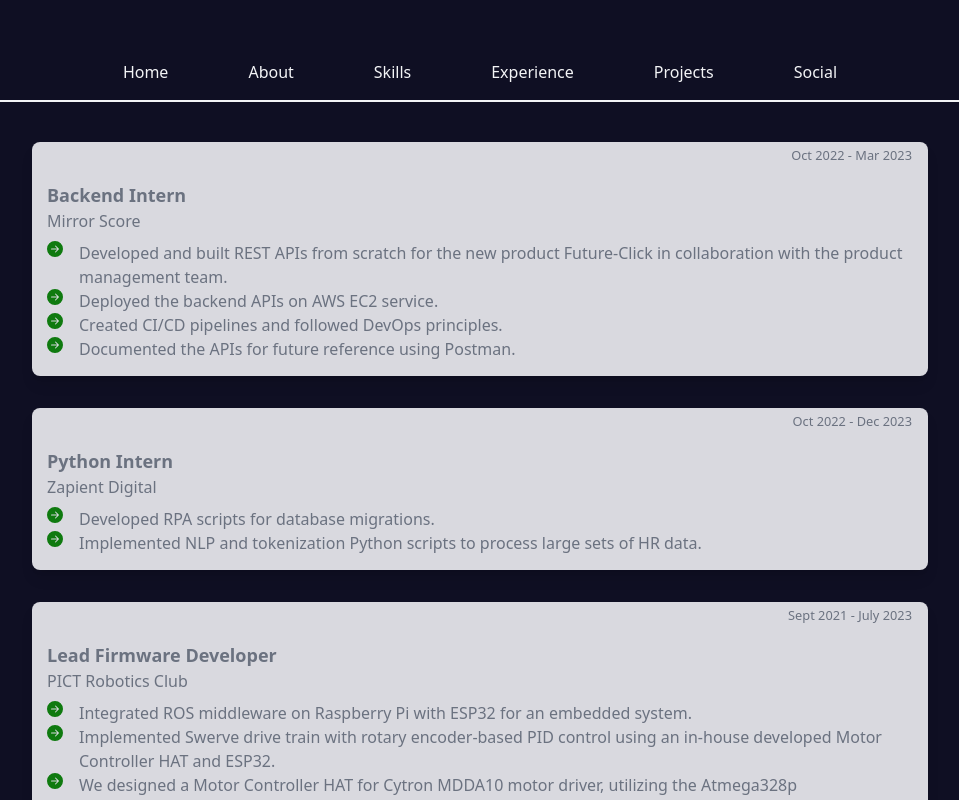
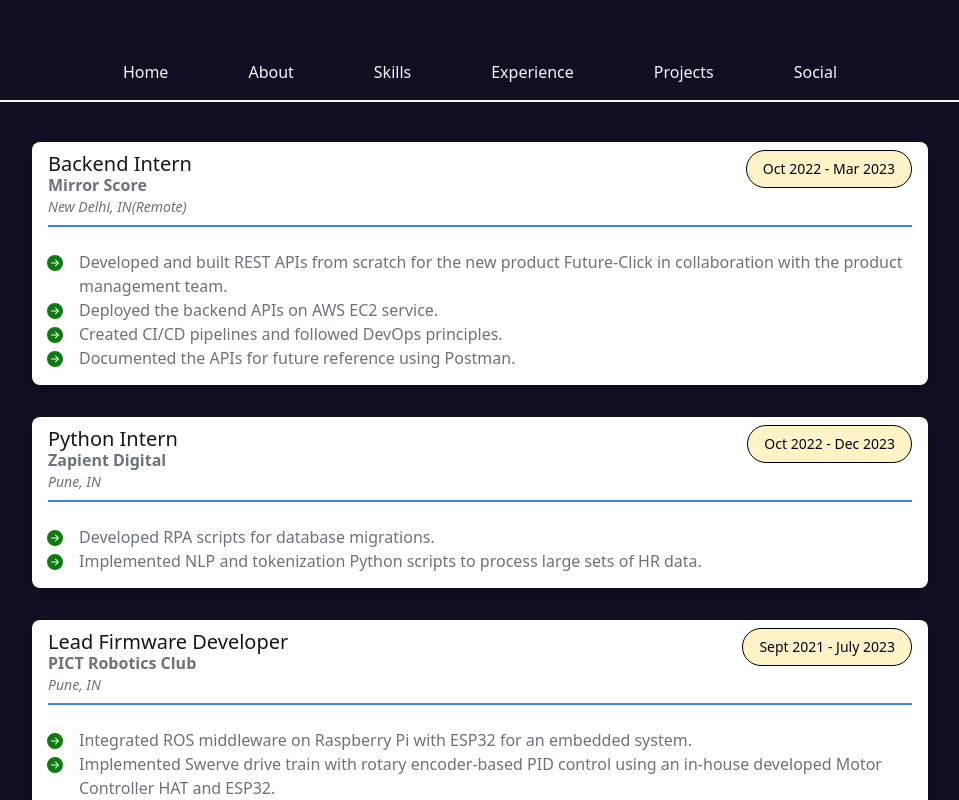
Before and after one commit to Chandolkar001/shreyaschandolkar, a Next.js app: page /experience in a window 1280 px wide. Shown: the top 800 px of the page, without its empty margins (160-1119 px from the left). Built offline with nearby package versions, Linux system fonts and the light colour scheme.

Commit message:
exp & proj done!

```diff
--- a/_data/exp.js
+++ b/_data/exp.js
@@ -45,7 +45,7 @@
 
     {
         name: 'PICT IEEE Student Branch',
-        years: 'February 2021 - August 2023',
+        years: 'Feb 2021 - Aug 2023',
         position: 'Tech Head',
         type: 'Volunteer',
         place: 'Pune, IN',
@@ -58,7 +58,7 @@
     },
     {
         name: 'Pune Institute of Computer Technology, Pune',
-        years: 'August 2020 - August 2024',
+        years: 'Aug 2020 - Aug 2024',
         position: 'Engineering',
         type: 'Undergraduate',
         place: 'Pune, IN',
--- a/_data/project.js
+++ b/_data/project.js
@@ -26,7 +26,7 @@
             'CSS',
         ],
         desc: [
-            "A online web platform which hosts programming contests with questions on topics like Data Structures and Algorithms and tests the paricipants code against test cases and checks the correctness of the code.",
+            "An online web platform which hosts programming contests with questions on topics like Data Structures and Algorithms and tests the paricipants code against test cases and checks the correctness of the code.",
             "It runs code in a sandboxed environment and limits the system calls of the code and applies time and memory limits to it according to the given constraints.",
         ]
     },
--- a/app/experience/exp.css
+++ /dev/null
@@ -1,22 +0,0 @@
-/* ExperienceCard.css */
-
-.experience-card {
-    max-width: 400px;
-    margin: 0 auto;
-  }
-
-  .card-title {
-    font-size: 1.25rem; /* Increase font size for title */
-  }
-
-  .card-header {
-    display: flex;
-    justify-content: space-between;
-    align-items: center;
-    border: none;
-  }
-
-  .card-subtitle {
-    font-weight: lighter; /* Use a lighter font weight for company name */
-    margin-top: -5px; /* Adjust as needed for spacing */
-  }
--- a/app/experience/expData.jsx
+++ b/app/experience/expData.jsx
@@ -1,16 +1,25 @@
 import React from 'react';
 import { BsArrowRightCircleFill } from "react-icons/bs";
-import { Box, Heading, Text, Flex, List, ListItem, ListIcon } from '@chakra-ui/react';
 
-export default function ExpData ({ title, company, location, duration, description }) {
+export default function ExpData ({ title, company, location, duration, description, type, href }) {
   return (
 <div className="job-card">
-      <div className="card-header text-right mx-4">
-        <small>{duration}</small>
+      <div className='flex justify-between'>
+        <span className='mx-4 mt-2'>
+        <div className="job-card-title text-neutral-900 text-xl">{title}</div>
+        <h6 className="card-subtitle text-muted">{company}</h6>
+        <h6 className='text-sm mb-2 italic'>{location}</h6>
+        </span>
+        <span>
+        <div className="job-card-date">
+        {duration}
+        </div>
+        </span>
+
       </div>
+      <div class="border-b-2 mx-4 border-blue-500 mb-2 flex-grow"></div>
+
       <div className="card-body">
-        <h5 className="card-title">{title}</h5>
-        <h6 className="card-subtitle mb-2 text-muted">{company}</h6>
         <ul className="list-group">
           {description.map((point, index) => (
             <li className="job-items" key={index}>
--- a/app/experience/page.jsx
+++ b/app/experience/page.jsx
@@ -12,6 +12,8 @@
           location={experience.place}
           duration={experience.years}
           description={experience.desc}
+          type={experience.type}
+          href={experience.href}
         />
       ))}
     </div>
--- a/app/globals.css
+++ b/app/globals.css
@@ -190,7 +190,7 @@
     max-w-5xl;
 
   margin-left: auto;
-  background-color: #d9d9df;
+  background-color: #ffffff;
   margin-right: auto;
   height: 100%;
 }
@@ -265,7 +265,7 @@
     overflow-hidden
     mb-8;
 
-  background-color: #d9d9df;
+  background-color: #ffffff;
 }
 
 .job-info {
@@ -280,6 +280,7 @@
 
 .arrow{
   color: #0f7a0f;
+  margin-top: 5px;
 }
 
 .job-content{
@@ -288,10 +289,36 @@
     items-center;
 }
 
+.experience-card {
+  max-width: 400px;
+  margin: 0 auto;
+}
+
+.card-subtitle {
+  font-weight: bolder;
+  margin-top: -5px;
+}
+
 @media screen and (max-width: 768px) {
   .job-card{
     padding: auto;
   }
+}
+
+.job-card-date{
+  @apply
+    text-right
+    border
+    border-black
+    bg-amber-100
+    text-slate-950
+    mt-2
+    px-4
+    text-sm
+    py-2
+    rounded-full
+    inline-block
+    mx-4;
 }
 
 /* ProjectCard.css */
@@ -308,7 +335,7 @@
     max-w-5xl;
 
   margin-left: auto;
-  background-color: #d9d9df;
+  background-color: #ffffff;
   margin-right: auto;
   height: 100%;
 }
@@ -343,8 +370,11 @@
 }
 
 .proj-tech-stack-item {
-  background-color: #f8f9fa;
+  /* background-color: #f7ffc7; */
+  @apply
+    bg-amber-100;
   color: #343a40;
+  border: #1f3031 solid 1px;
   border-radius: 4px;
   padding: 0.25rem 0.5rem;
   margin-right: 0.5rem;
--- a/app/projects/projectData.jsx
+++ b/app/projects/projectData.jsx
@@ -1,4 +1,5 @@
 import React from 'react'
+import { BsArrowRightCircleFill } from "react-icons/bs";
 
 export default function ProjectData({title, description, techStack, link}) {
   return (
@@ -6,10 +7,19 @@
       <div className="proj-card mb-3">
         <div className="proj-card-body">
         <a href={link} target="_blank" rel="noopener noreferrer">
-            <h5 className="proj-card-title mb-2 font-weight-bold">{title}</h5>
+            <h5 className="proj-card-title mb-2  text-neutral-900 text-xl">{title}</h5>
           </a>
-          <p className="proj-card-text mb-3">{description}</p>
-          <div className="proj-tech-stack">
+          <div class="border-b-2 border-blue-500 mb-2 flex-grow"></div>
+          <ul className="list-group mb-6">
+          {description.map((point, index) => (
+            <li className="job-items" key={index}>
+              <div className='arrow'><BsArrowRightCircleFill/></div>
+              <div className='job-content'>
+                {point}
+              </div>
+            </li>
+          ))}
+        </ul><div className="proj-tech-stack">
             <h6 className="proj-tech-stack-title">Tech Stack</h6>
             <div className="proj-tech-stack-list">
               {techStack.map((tech, index) => (
--- a/app/skills/skillData.jsx
+++ b/app/skills/skillData.jsx
@@ -1,17 +1,24 @@
 "use client";
+import { BsArrowRightCircleFill } from "react-icons/bs";
+
 export default function SkillDat({title, items}) {
   return (
     <div className="professional-card">
       <div className="card">
         <div className="card-body">
-          <h5 className="card-title"><b>{title}</b></h5>
-          <ul className="list-group list-group-flush">
+          <h5 className="card-title flex justify-right space-x-4">
+          <div className='arrow'><BsArrowRightCircleFill/></div>
+            <b>{title}</b>
+          </h5>
+          <div className="flex justify-center">
+          <ul className="list">
           {items.map((item, index) => (
               <li className="list-group-item" key={index}>
                 {item.name}
               </li>
             ))}
           </ul>
+          </div>
         </div>
       </div>
     </div>
```
